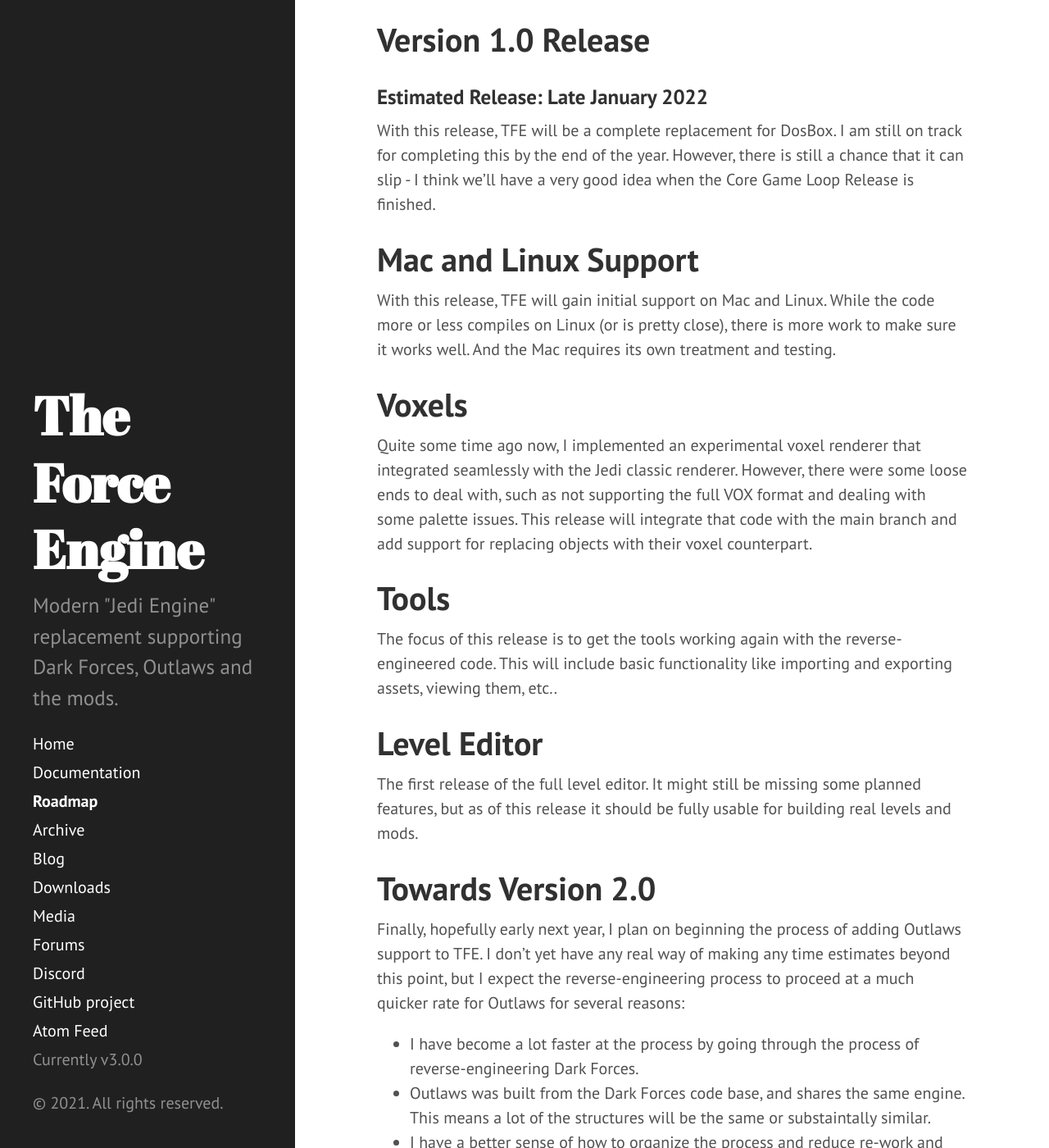
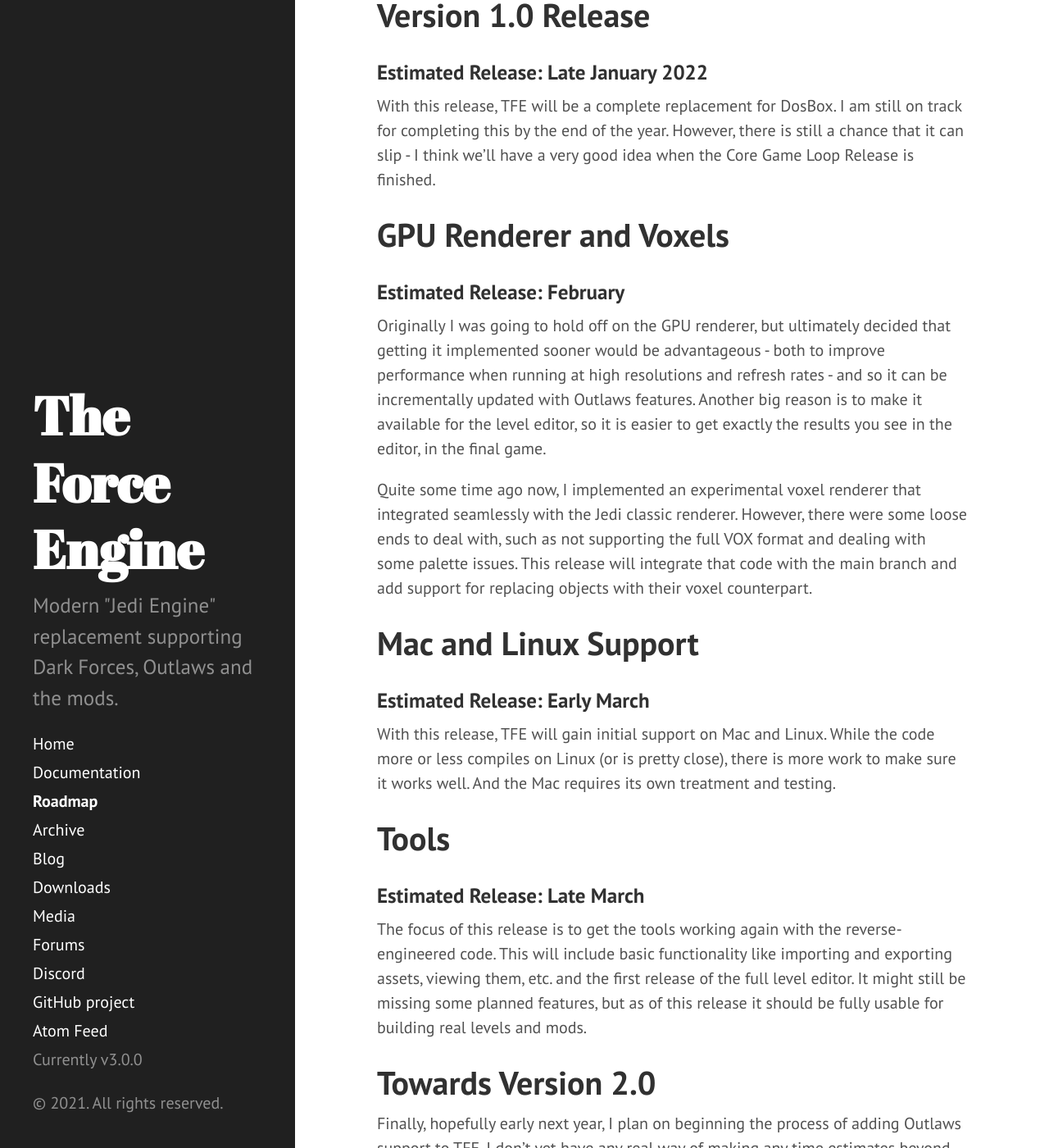
Before and after one commit to TheForceEngine/TheForceEngine.github.io, a Jekyll site: the page built from Roadmap.md, in a window 1280 px wide and 1400 px high, scrolled down 2205 px. Shown: the whole window at 82% size. Built offline with Jekyll 4.4.1, drawn with Linux system fonts in a browser that asks for light colours; some of the changed text lies outside the part shown.

Commit message:
Update Roadmap.md

```diff
--- a/Roadmap.md
+++ b/Roadmap.md
@@ -10,10 +10,9 @@
 - [x] [UI and Mission Briefings](#ui-and-mission-briefings)
 - [ ] [Sound](#sound)
 - [ ] [Version 1.0 Release](#version-10-release)
+- [ ] [GPU Renderer and Voxels](#gpu-renderer-and-voxels)
+- [ ] [Tools and Level Editor](#tools)
 - [ ] [Mac and Linux Support](#mac-and-linux-support)
-- [ ] [Voxels](#voxels)
-- [ ] [Tools](#tools)
-- [ ] [Level Editor](#level-editor)
 
 _These releases are too broad and will be clarified as the project gets closer_
 * [Towards Version 2.0](#towards-version-20)
@@ -37,24 +36,26 @@
 The next major system will be the in-game UI, especially useful when looking at mission objectives and key codes using the PDA. Once the UI and mission briefings are in place, the game is technically fully playable.
 
 # Sound
-### Estimated Release: Late December 2021 or Early January 2022
+### Estimated Release: Second Week of January 2022
 This release will implement the correct sound falloff and 3D effects and finally fully implement the iMuse system.
 
 # Version 1.0 Release
 ### Estimated Release: Late January 2022
 With this release, TFE will be a complete replacement for DosBox. I am still on track for completing this by the end of the year. However, there is still a chance that it can slip - I think we’ll have a very good idea when the Core Game Loop Release is finished.
 
+# GPU Renderer and Voxels
+### Estimated Release: February
+Originally I was going to hold off on the GPU renderer, but ultimately decided that getting it implemented sooner would be advantageous - both to improve performance when running at high resolutions and refresh rates - and so it can be incrementally updated with Outlaws features. Another big reason is to make it available for the level editor, so it is easier to get exactly the results you see in the editor, in the final game.
+
+Quite some time ago now, I implemented an experimental voxel renderer that integrated seamlessly with the Jedi classic renderer. However, there were some loose ends to deal with, such as not supporting the full VOX format and dealing with some palette issues. This release will integrate that code with the main branch and add support for replacing objects with their voxel counterpart.
+
 # Mac and Linux Support
+### Estimated Release: Early March
 With this release, TFE will gain initial support on Mac and Linux. While the code more or less compiles on Linux (or is pretty close), there is more work to make sure it works well. And the Mac requires its own treatment and testing.
 
-# Voxels
-Quite some time ago now, I implemented an experimental voxel renderer that integrated seamlessly with the Jedi classic renderer. However, there were some loose ends to deal with, such as not supporting the full VOX format and dealing with some palette issues. This release will integrate that code with the main branch and add support for replacing objects with their voxel counterpart.
-
 # Tools
-The focus of this release is to get the tools working again with the reverse-engineered code. This will include basic functionality like importing and exporting assets, viewing them, etc..
-
-# Level Editor
-The first release of the full level editor. It might still be missing some planned features, but as of this release it should be fully usable for building real levels and mods.
+### Estimated Release: Late March
+The focus of this release is to get the tools working again with the reverse-engineered code. This will include basic functionality like importing and exporting assets, viewing them, etc. and the first release of the full level editor. It might still be missing some planned features, but as of this release it should be fully usable for building real levels and mods.
 
 # Towards Version 2.0
 Finally, hopefully early next year, I plan on beginning the process of adding Outlaws support to TFE. I don’t yet have any real way of making any time estimates beyond this point, but I expect the reverse-engineering process to proceed at a much quicker rate for Outlaws for several reasons:
```
